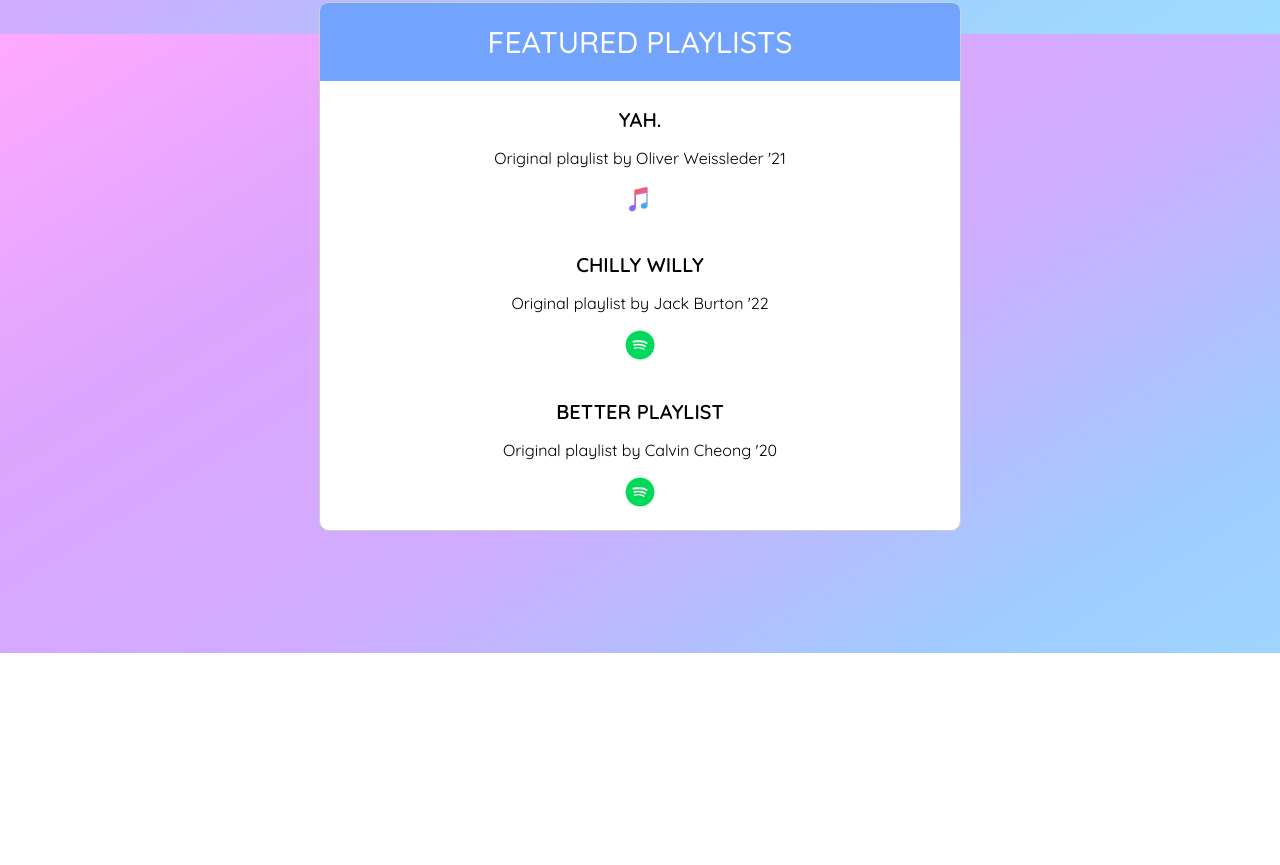
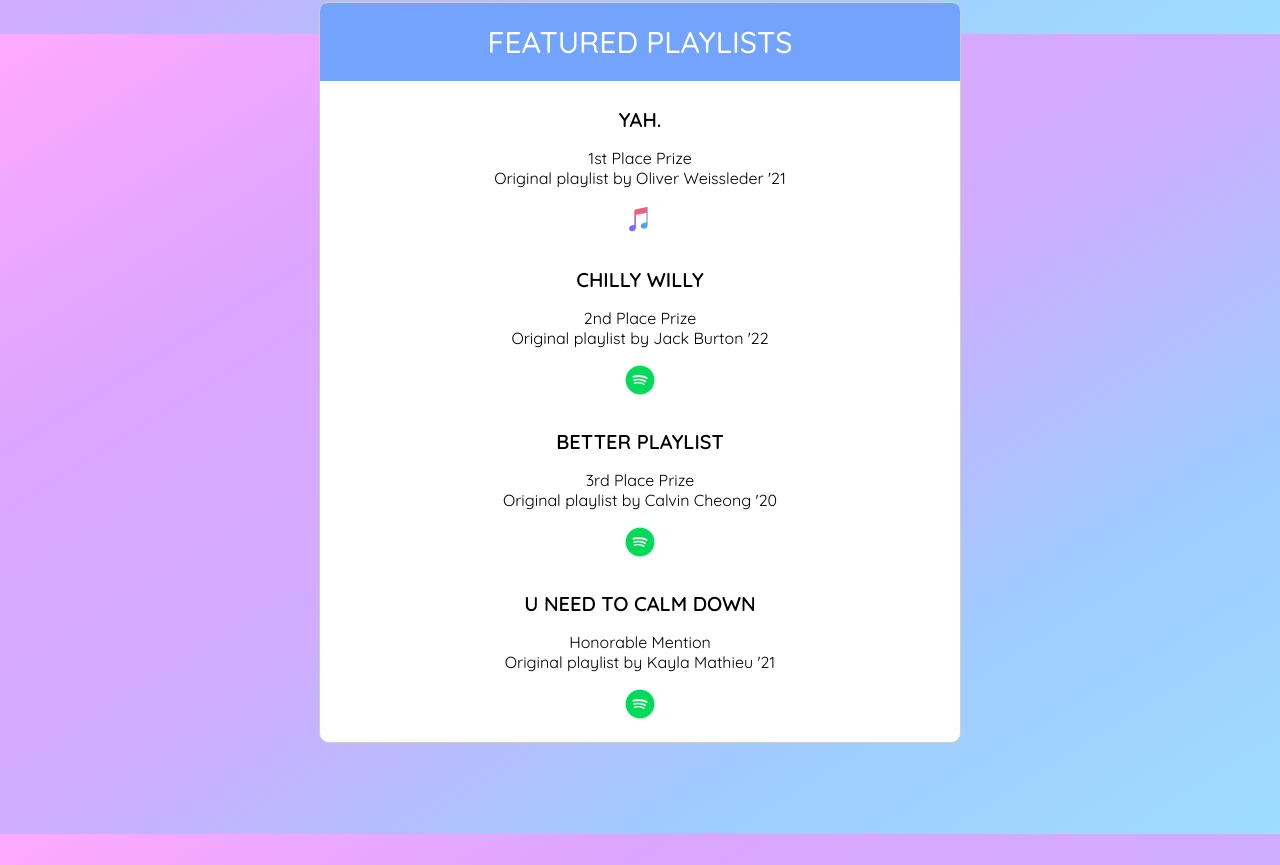
Before and after one commit to Magus-Mabus/Music-Website, a plain HTML site: page index.html in a window 1280 px wide. Shown: the part 1566-2431 px from the top of the page. Before the commit the page ends 2219 px from the top, so only its background shows below. Drawn offline with nearby package versions, Linux system fonts and the light colour scheme.

Commit message:
Added more featured playlists

```diff
--- a/featured.json
+++ b/featured.json
@@ -2,16 +2,16 @@
     "featured":[
     {
         "title":"yah.",
-        "description":"Original playlist by Oliver Weissleder '21",
-        "details":"",
+        "description":"1st Place Prize",
+        "details":"Original playlist by Oliver Weissleder '21",
         "platform_img":"images/apple.png",
         "playlist_url":"https://music.apple.com/us/playlist/yah/pl.u-qxylK6aTGqryNR"
     },
 
     {
         "title":"chilly willy",
-        "description":"Original playlist by Jack Burton '22",
-        "details":"",
+        "description":"2nd Place Prize",
+        "details":"Original playlist by Jack Burton '22",
         "platform_img":"images/spotify.png",
         "playlist_url":"https://open.spotify.com/playlist/57zBHpKk08lyjXvBsbrNmp?si=jkjW-3lTR4qYQGyRmda6jA"
 
@@ -19,10 +19,19 @@
 
     {
         "title":"better playlist",
-        "description":"Original playlist by Calvin Cheong '20",
-        "details":"",
+        "description":"3rd Place Prize",
+        "details":"Original playlist by Calvin Cheong '20",
         "platform_img":"images/spotify.png",
         "playlist_url":"https://open.spotify.com/playlist/23KFixsMnrNG1ipoZxgYXi?si=xbWMqAFIQB6GhixFDM7L1g"
+
+    },
+
+    {
+        "title":"u need to calm down",
+        "description":"Honorable Mention",
+        "details":"Original playlist by Kayla Mathieu '21",
+        "platform_img":"images/spotify.png",
+        "playlist_url":"https://open.spotify.com/playlist/7GjHpVfXA8a1RYZrKrgZWH?si=b_dK_0wMSZWJbXp3BGB4LQ"
 
     }
 
--- a/style.css
+++ b/style.css
@@ -320,7 +320,7 @@ body{
     background-color: rgb(255, 255, 255);
     width: 100%;
     height: 1px;
-    margin-top: 10px;
+    margin-top: 5px;
     left:50%;
     transform: translate(-50%,0%);
     position:relative;
```
